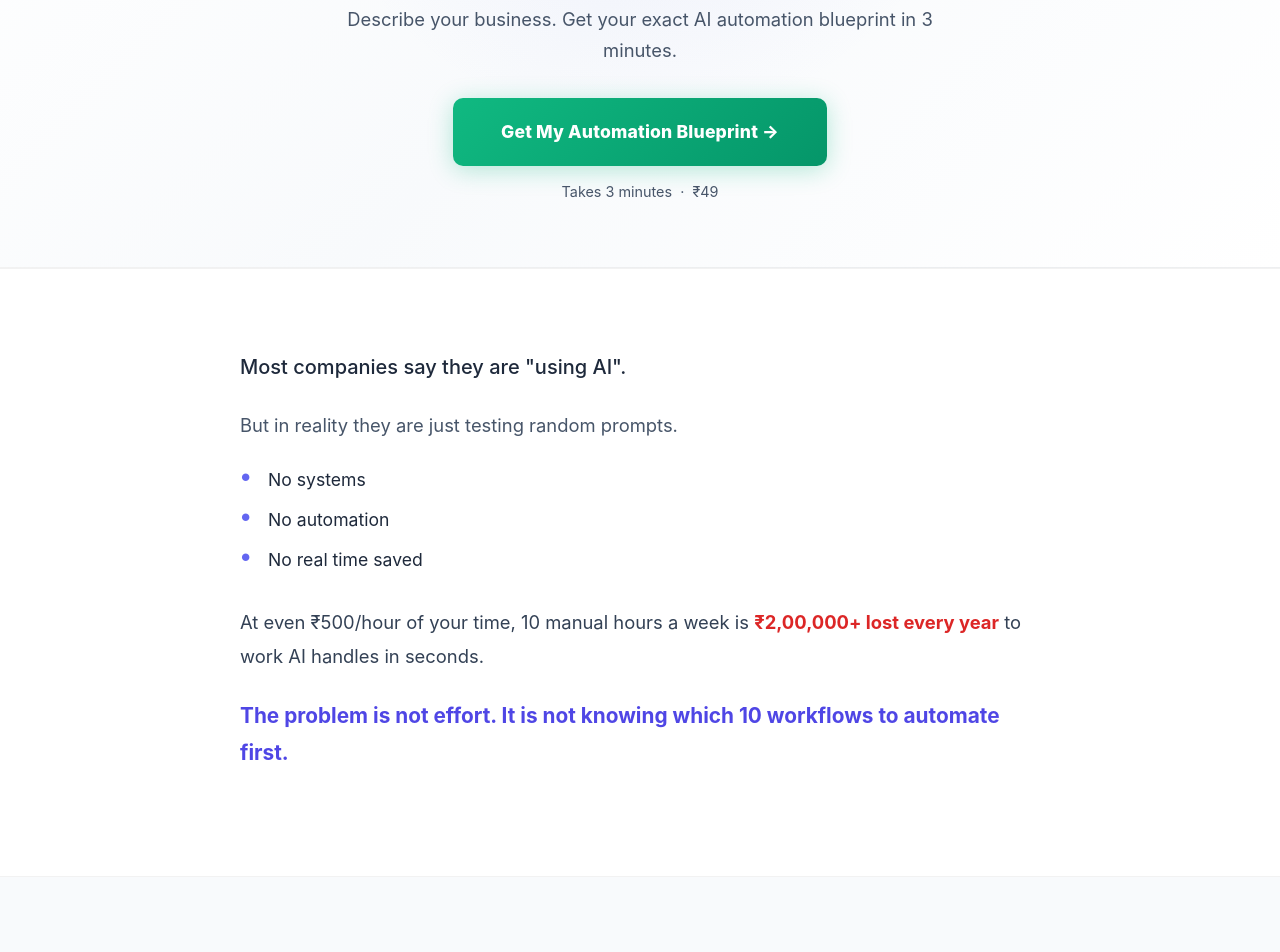
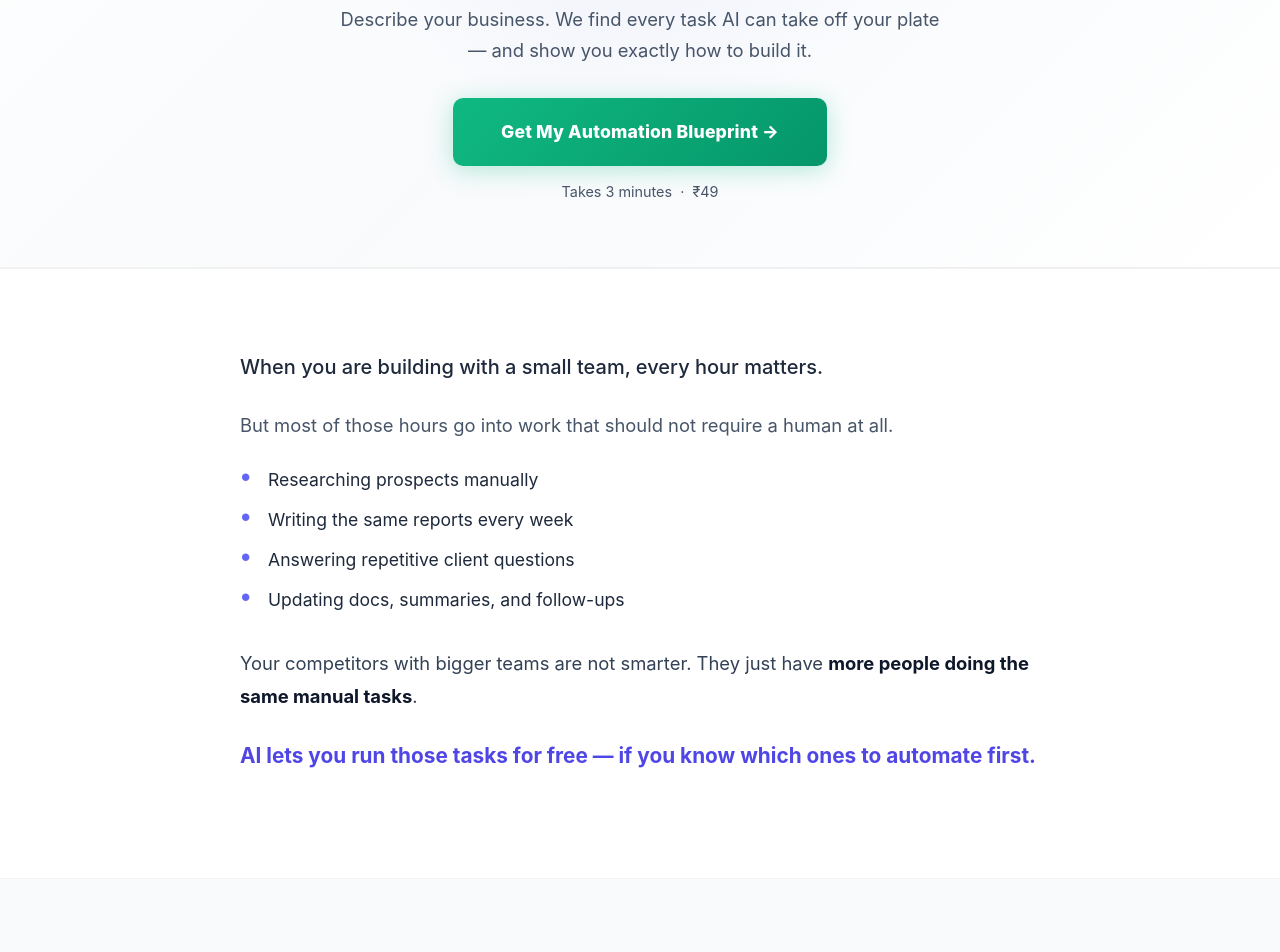
Before and after one commit to raunaksharan/aiin60s, a website: page index.html in a window 1280 px wide. Shown: the part 327-1279 px from the top of the page. Drawn offline with Linux system fonts and the light colour scheme.

Commit message:
niche copy to actual ad audience: 25-34 male solo founders and small agency owners
demographic data shows 6,352 of 19k reach is 25-34 men — not senior executives
- headline: 'doing the work of a 10-person team without a 10-person team'
- problem section: small team competing against bigger players
- pain: specific manual tasks they recognise (research, reports, client questions)
- who-for section: 'built for people building with small teams'
- eyebrow: 'for solo founders and small agency owners'

Co-Authored-By: Claude Sonnet 4.6 <noreply@anthropic.com>

```diff
--- a/index.html
+++ b/index.html
@@ -310,9 +310,9 @@
   <!-- HERO SECTION -->
   <div class="landing-hero" style="min-height: auto; padding: 6rem 2rem 4rem;">
     <div class="landing-hero-inner" style="max-width: 860px;">
-      <p style="font-size: 0.85rem; font-weight: 700; text-transform: uppercase; letter-spacing: 0.1em; color: #6366f1; margin-bottom: 1.25rem;">For founders, operators &amp; agency owners</p>
-      <h1 class="landing-h1">Your Business Is Losing <span style="color: #dc2626; font-weight: 900;">10+ Hours Every Week</span> To Work That Should Not Involve Humans</h1>
-      <p class="landing-subheading" style="font-size: 1.15rem; margin-top: 1.25rem;">Describe your business. Get your exact AI automation blueprint in 3 minutes.</p>
+      <p style="font-size: 0.85rem; font-weight: 700; text-transform: uppercase; letter-spacing: 0.1em; color: #6366f1; margin-bottom: 1.25rem;">For solo founders and small agency owners</p>
+      <h1 class="landing-h1">You Are Doing The Work Of <span style="color: #dc2626; font-weight: 900;">A 10-Person Team</span> — Without A 10-Person Team</h1>
+      <p class="landing-subheading" style="font-size: 1.15rem; margin-top: 1.25rem;">Describe your business. We find every task AI can take off your plate — and show you exactly how to build it.</p>
 
       <a href="https://rzp.io/rzp/hp460Ak" target="_blank" rel="noopener" class="buy-btn"
         style="padding: 1.25rem 3rem; font-size: 1.1rem; display: inline-block; margin-top: 2rem;">
@@ -325,15 +325,16 @@
   <!-- PROBLEM SECTION -->
   <div id="section-problem" class="section-light">
     <div class="max-w-3xl">
-      <p class="p-body" style="font-size: 1.25rem; color: #1e293b; font-weight: 500;">Most companies say they are "using AI".</p>
-      <p class="p-body" style="color: #475569;">But in reality they are just testing random prompts.</p>
+      <p class="p-body" style="font-size: 1.25rem; color: #1e293b; font-weight: 500;">When you are building with a small team, every hour matters.</p>
+      <p class="p-body" style="color: #475569;">But most of those hours go into work that should not require a human at all.</p>
       <ul class="bullet-list" style="margin-bottom: 2rem;">
-        <li>No systems</li>
-        <li>No automation</li>
-        <li>No real time saved</li>
+        <li>Researching prospects manually</li>
+        <li>Writing the same reports every week</li>
+        <li>Answering repetitive client questions</li>
+        <li>Updating docs, summaries, and follow-ups</li>
       </ul>
-      <p class="p-body">At even ₹500/hour of your time, 10 manual hours a week is <strong style="color: #dc2626;">₹2,00,000+ lost every year</strong> to work AI handles in seconds.</p>
-      <p class="p-body" style="color: #4f46e5; font-weight: 700; font-size: 1.3rem;">The problem is not effort. It is not knowing <span class="highlight">which 10 workflows to automate first</span>.</p>
+      <p class="p-body">Your competitors with bigger teams are not smarter. They just have <strong style="color: #0f172a;">more people doing the same manual tasks</strong>.</p>
+      <p class="p-body" style="color: #4f46e5; font-weight: 700; font-size: 1.3rem;">AI lets you <span class="highlight">run those tasks for free</span> — if you know which ones to automate first.</p>
     </div>
   </div>
 
@@ -430,7 +431,7 @@
   <div id="section-who-for" class="section-dark">
     <div class="max-w-3xl">
       <p style="font-size: 0.85rem; font-weight: 700; text-transform: uppercase; letter-spacing: 0.1em; color: #6366f1; margin-bottom: 0.75rem;">Who This Is For</p>
-      <h2 class="h2-title" style="font-size: 2rem; margin-bottom: 1rem;">This Is Perfect For You If You...</h2>
+      <h2 class="h2-title" style="font-size: 2rem; margin-bottom: 1rem;">Built For People Building With Small Teams</h2>
       <div style="display: grid; grid-template-columns: repeat(auto-fit, minmax(240px, 1fr)); gap: 1rem; margin-top: 1.5rem;">
         <div style="background: #ffffff; border: 1px solid #e2e8f0; border-radius: 12px; padding: 1.25rem 1.5rem; display: flex; align-items: center; gap: 0.75rem;">
           <span style="font-size: 1.5rem;">🏢</span>
```
